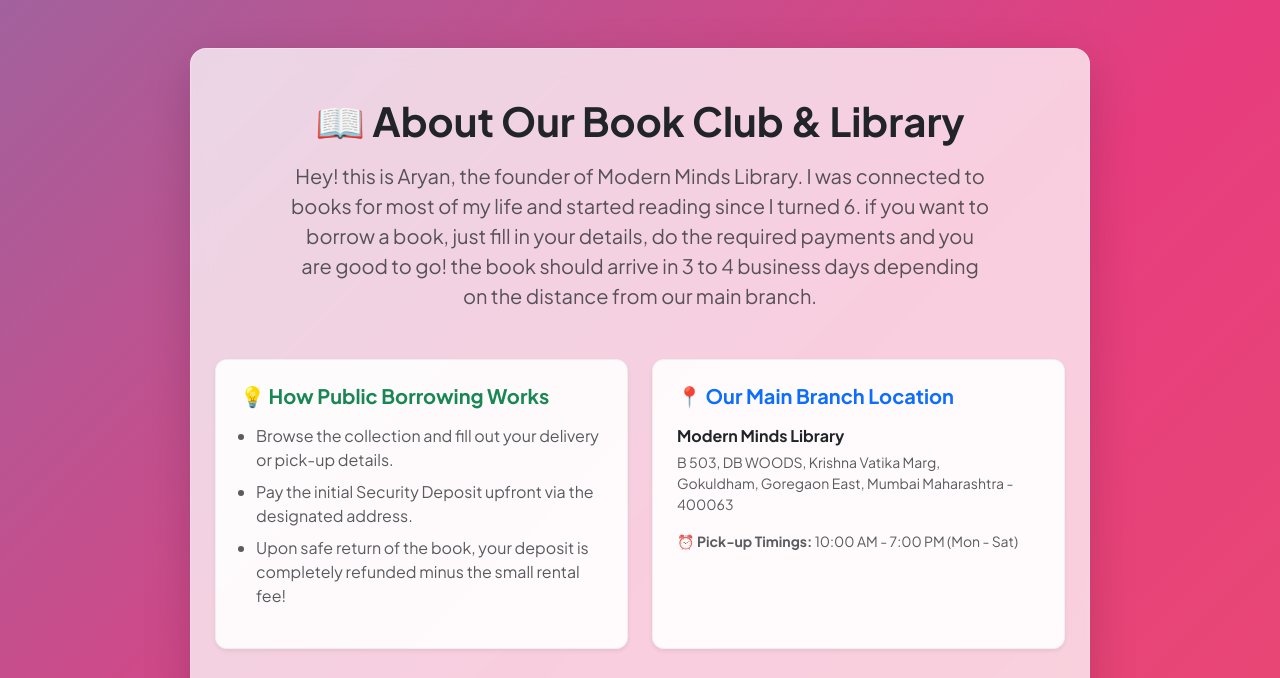
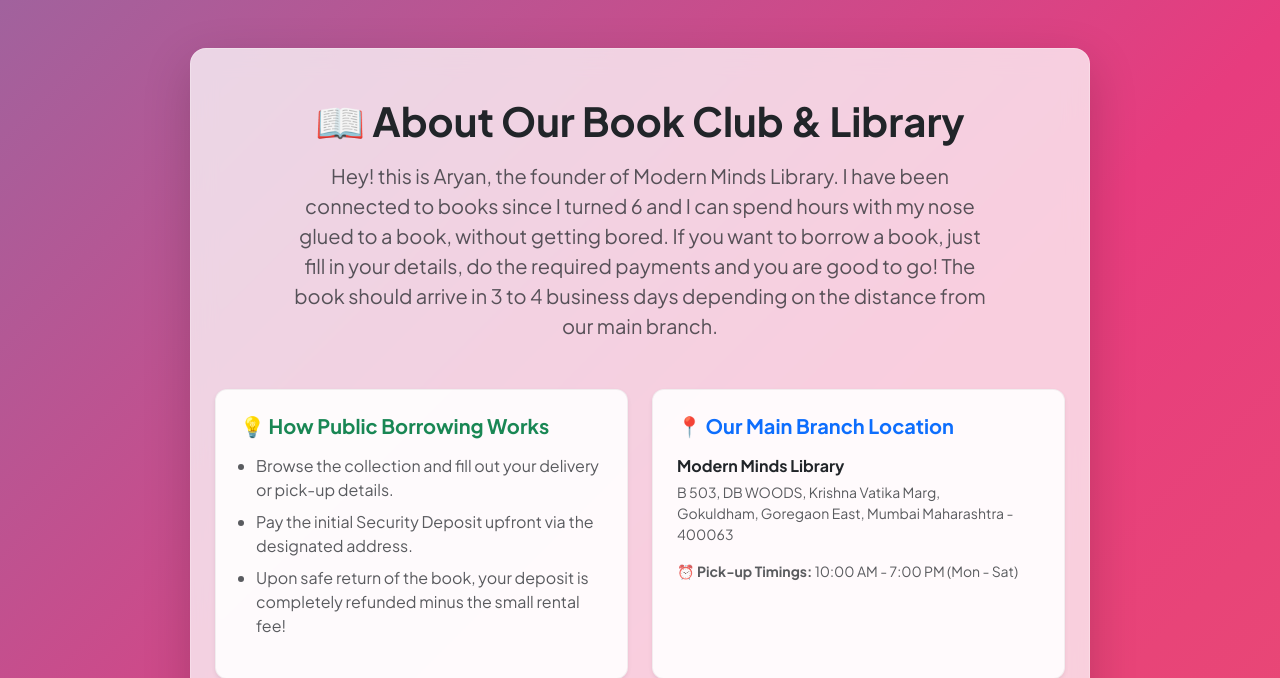
Before and after one commit to AryanTulsyan/Library, a Django app: template books/templates/books/about.html in a window 1280 px wide. Shown: the top 678 px of the page. Run offline with Django 3.2, Linux system fonts and the light colour scheme; the template is opened without the code that fills it, so the values that code supplies are empty.

Commit message:
UI: Updated About Page introductory text and heading details

```diff
--- a/books/templates/books/about.html
+++ b/books/templates/books/about.html
@@ -60,9 +60,9 @@
     <h1 class="fw-bold text-dark mb-3">📖 About Our Book Club & Library</h1>
     <p class="fs-5 text-muted mx-auto mb-5" style="max-width: 700px;">
         Hey! this is Aryan, the founder of Modern Minds Library.
-        I was connected to books for most of my life and started reading since I turned 6.
-        if you want to borrow a book, just fill in your details, do the required payments and you are good to go!
-        the book should arrive in 3 to 4 business days depending on the distance from our main branch.
+        I have been connected to books since I turned 6 and I can spend hours with my nose glued to a book, without getting bored.
+        If you want to borrow a book, just fill in your details, do the required payments and you are good to go!
+        The book should arrive in 3 to 4 business days depending on the distance from our main branch.
     </p>
 
     <div class="row g-4 text-start mb-5">
```
